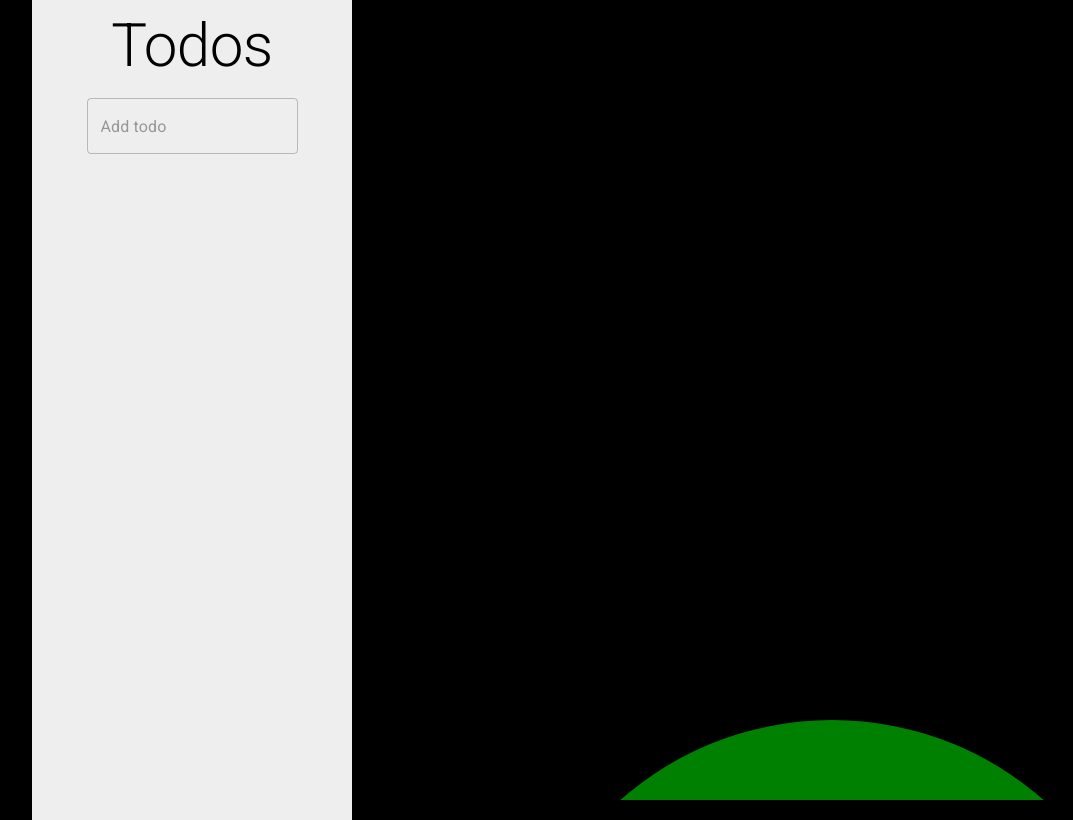
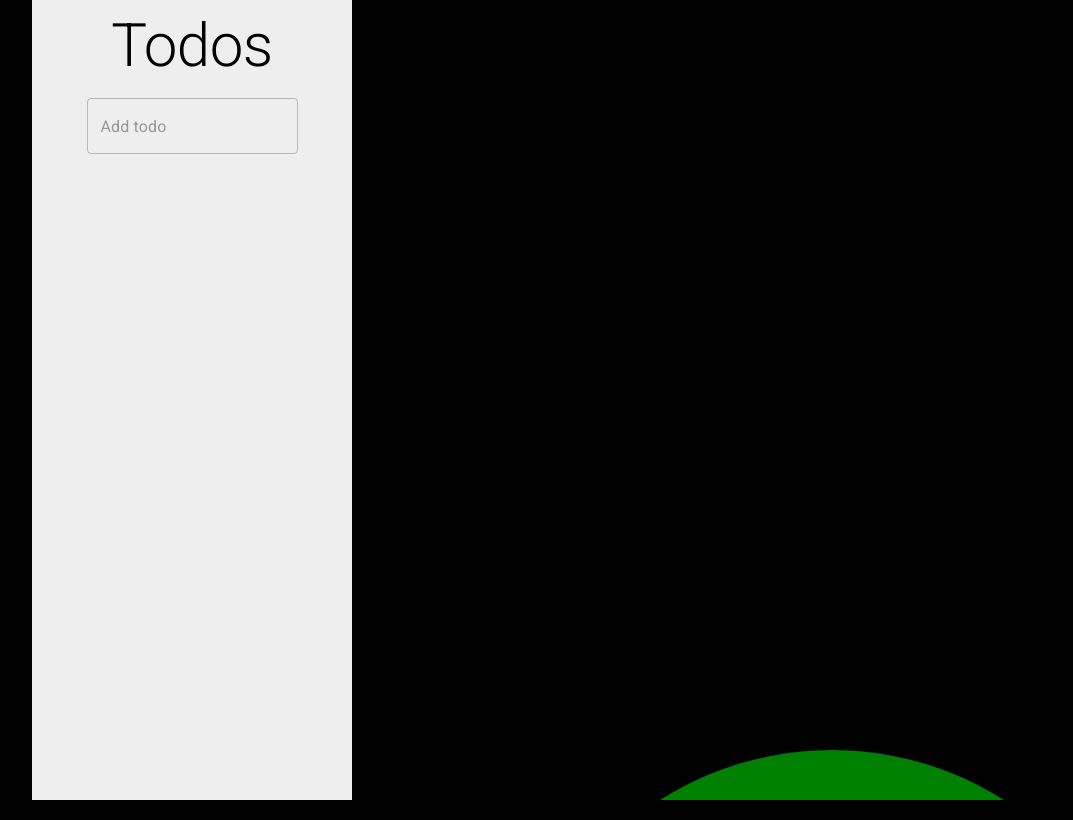
Before and after one commit to KritR/meteor-todos, a React (Create React App) app: page / in a window 1280 px wide. Shown: the whole page, without its empty margins (48-1121 px from the left). Built offline with nearby package versions, Linux system fonts and the light colour scheme.

Commit message:
Updated Window Scaling

```diff
--- a/src/App.css
+++ b/src/App.css
@@ -5,6 +5,7 @@ body {
   text-align: center;
   display: flex;
   justify-content: space-around;
+  height: 100vh;
 }
 
 .App-logo {
@@ -47,5 +48,4 @@ body {
   padding: 10px;
   width: 300px;
   background-color: #eee;
-  height: 100vh;
 }
--- a/src/MeteorDiagram.js
+++ b/src/MeteorDiagram.js
@@ -3,9 +3,11 @@ import "./App.css";
 import * as d3 from "d3";
 import { select } from "d3-selection";
 
-const [width, height] = [window.outerWidth / 2, window.outerHeight];
+const [width, height] = [window.innerWidth / 2, window.innerHeight];
 
 const _MS_PER_DAY = 1000 * 60 * 60 * 24;
+
+const EARTH_HEIGHT = 50;
 
 // a and b are javascript Date objects
 function dateDiffInDays(a, b) {
@@ -69,7 +71,7 @@ class MeteorDiagram extends Component {
     select(svg)
       .append("circle")
       .attr("cx", "50%")
-      .attr("cy", "130%")
+      .attr("cy", height + (width / 2) - EARTH_HEIGHT)
       .attr("r", width / 2)
       .style("fill", "green");
 
@@ -110,8 +112,8 @@ class MeteorDiagram extends Component {
     return (
       <svg
         ref={(node) => (this.node = node)}
-        width={width}
-        height={height}
+        width="50%"
+        height="100%"
       ></svg>
     );
   }
```
